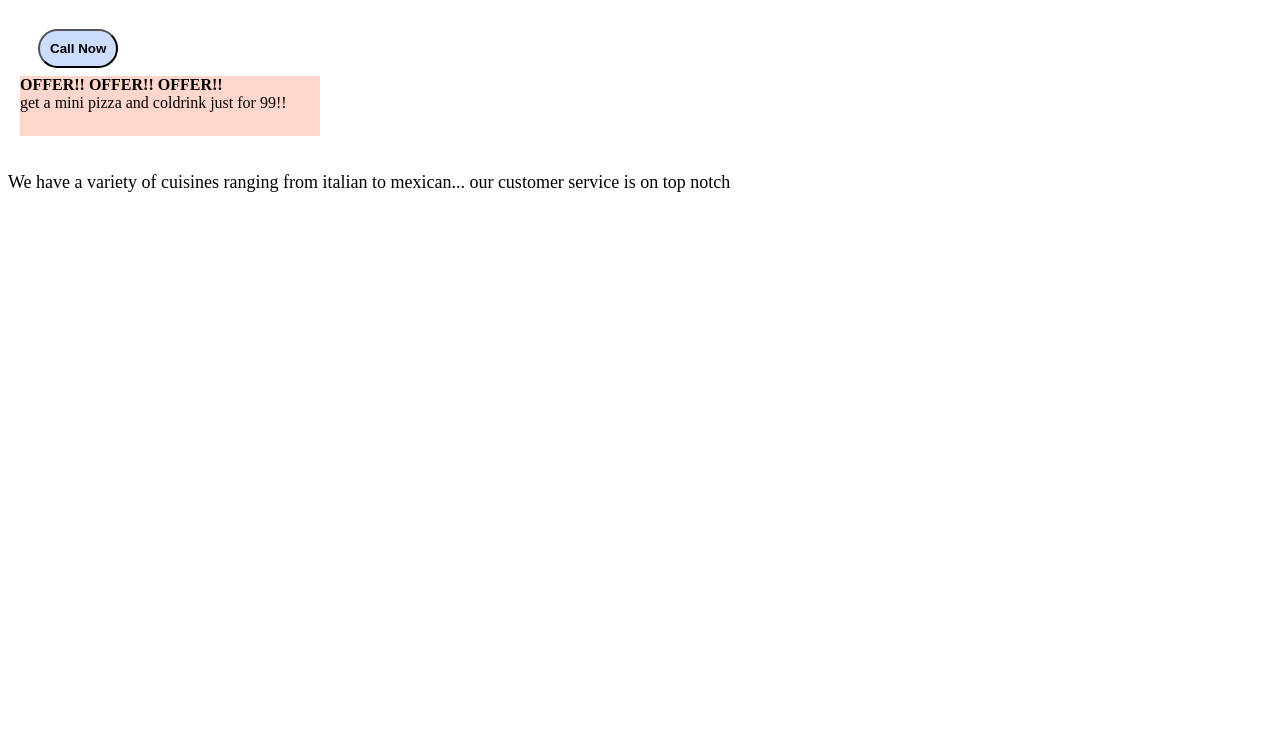
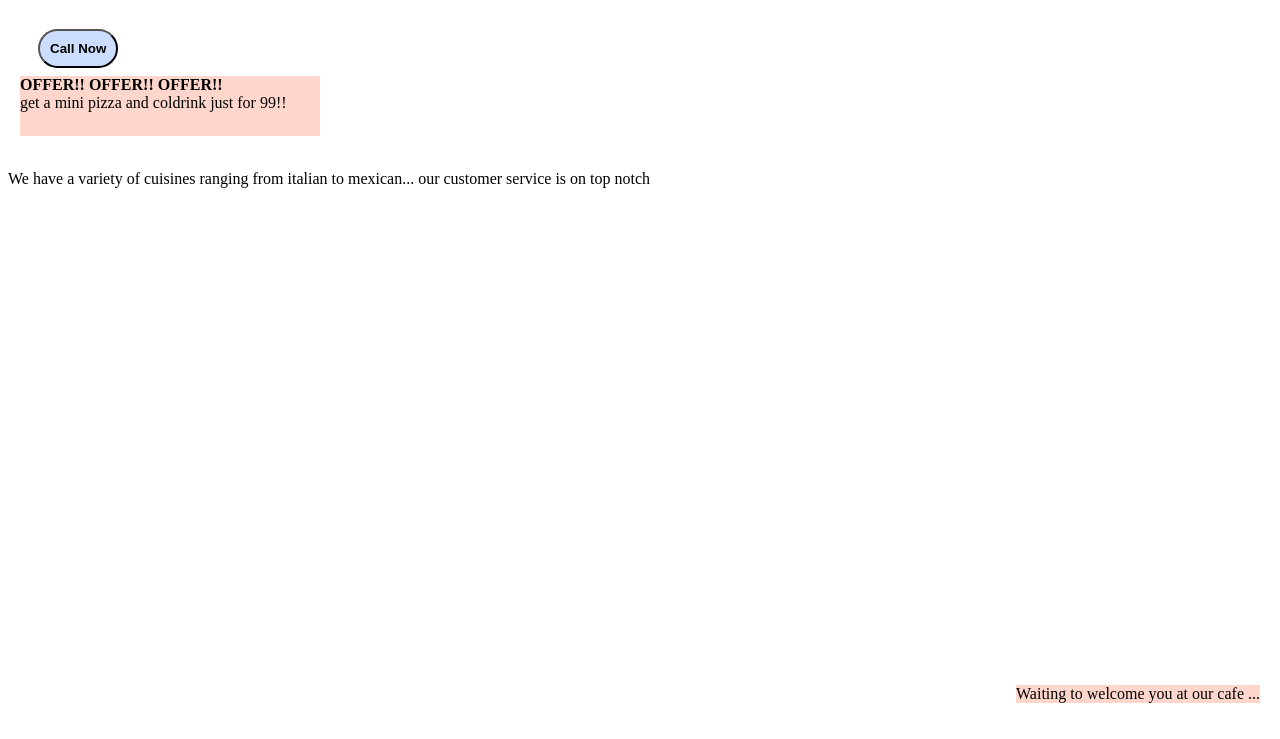
Before and after one commit to AditiNaldurgkar/a16-positions, a plain HTML site: page index.html in a window 1280 px wide. Shown: the part 61-800 px from the top of the page. Drawn offline with Linux system fonts and the light colour scheme.

Commit message:
fixed position added

```diff
--- a/index.html
+++ b/index.html
@@ -26,9 +26,11 @@
     left: 20px;
     top:50px;
 }
-.para1{
-    font-size: large;
-}
+.textbox{
+    position: fixed;
+    bottom: 20px;
+    right: 20px;
+    background-color: #ffd6cc;}
 </style>
 </head>
 <body>
@@ -41,4 +43,5 @@
         We have a variety of cuisines ranging from italian to mexican...
         our customer service is on top notch
     </p>
+    <p class="textbox">Waiting to welcome you at our cafe ...</p>
 </body>
```
